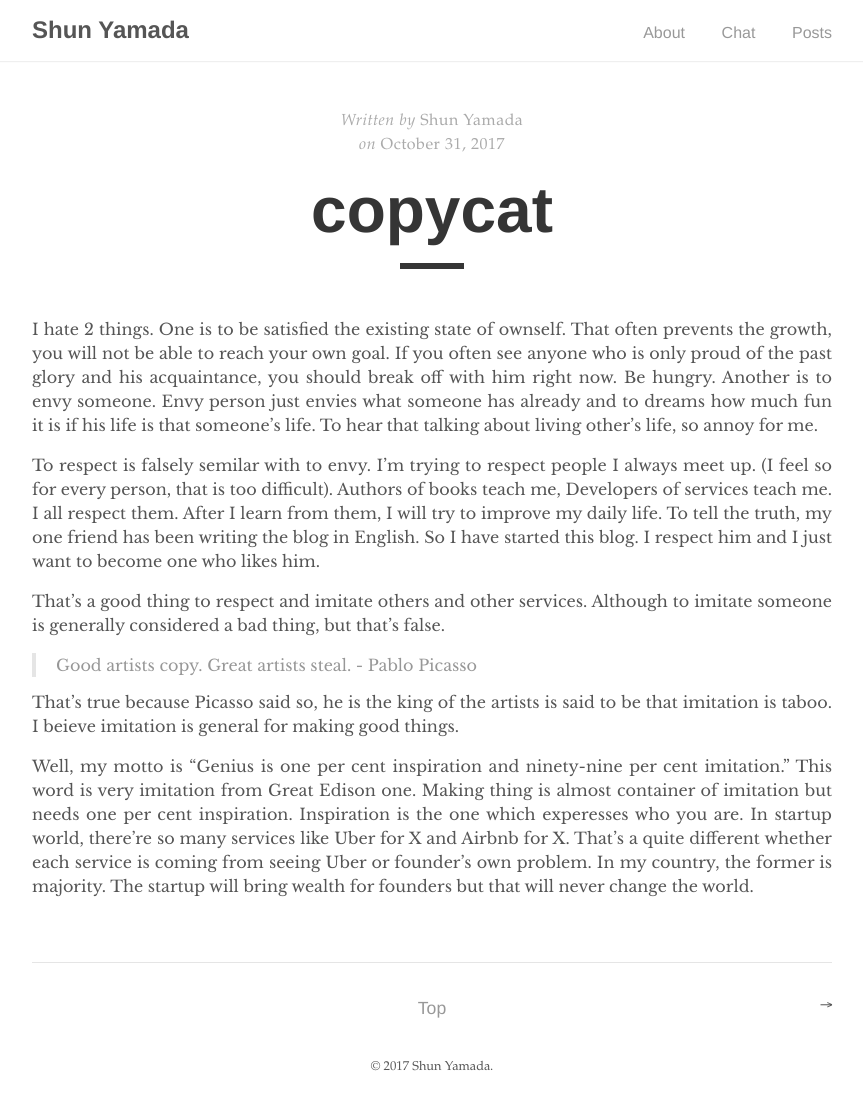
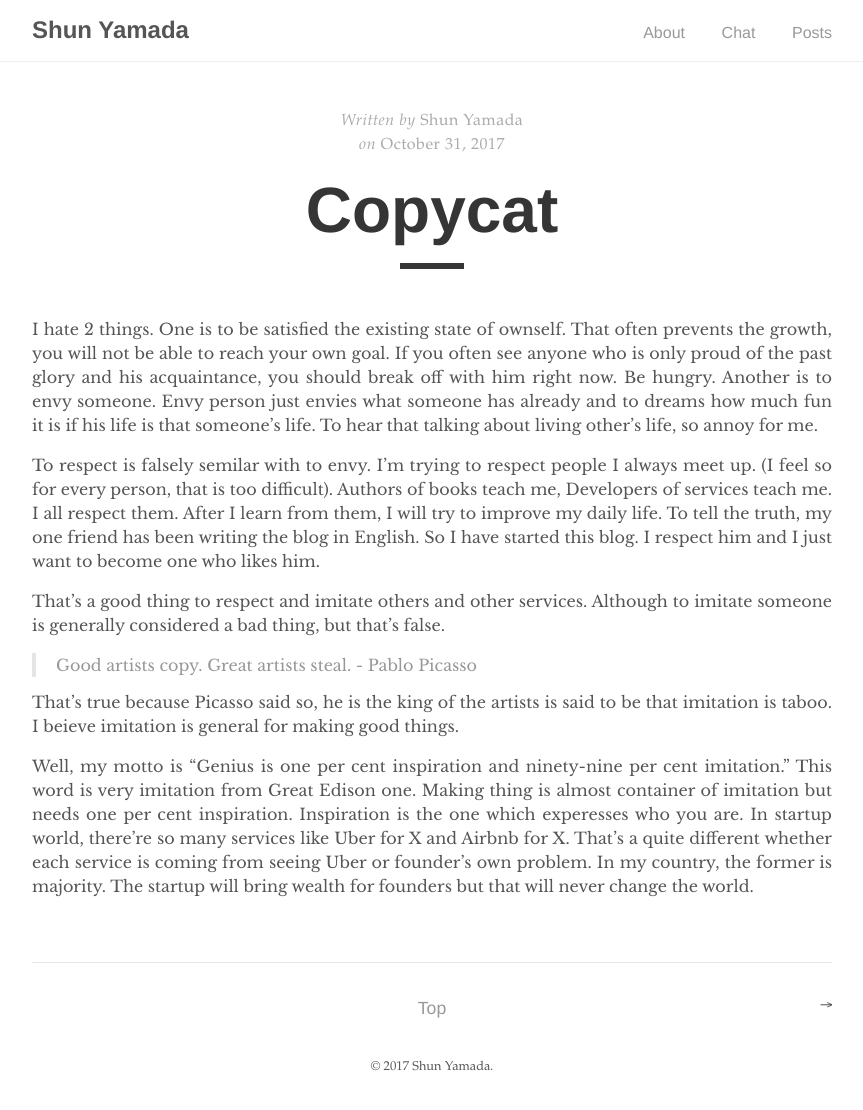
Before and after one commit to shyamady/shunyamada.github.io, a Jekyll site: the page built from _posts/2017-10-31-copycat.md, in a window 1280 px wide. Shown: the whole page, without its empty margins (208-1071 px from the left). Built offline with Jekyll 4.4.1, drawn with Linux system fonts in a browser that asks for light colours.

```diff
--- a/_posts/2017-10-31-copycat.md
+++ b/_posts/2017-10-31-copycat.md
@@ -1,6 +1,6 @@
 ---
 layout: post
-title:  "copycat"
+title:  "Copycat"
 author: "Shun Yamada"
 ---
 
```
